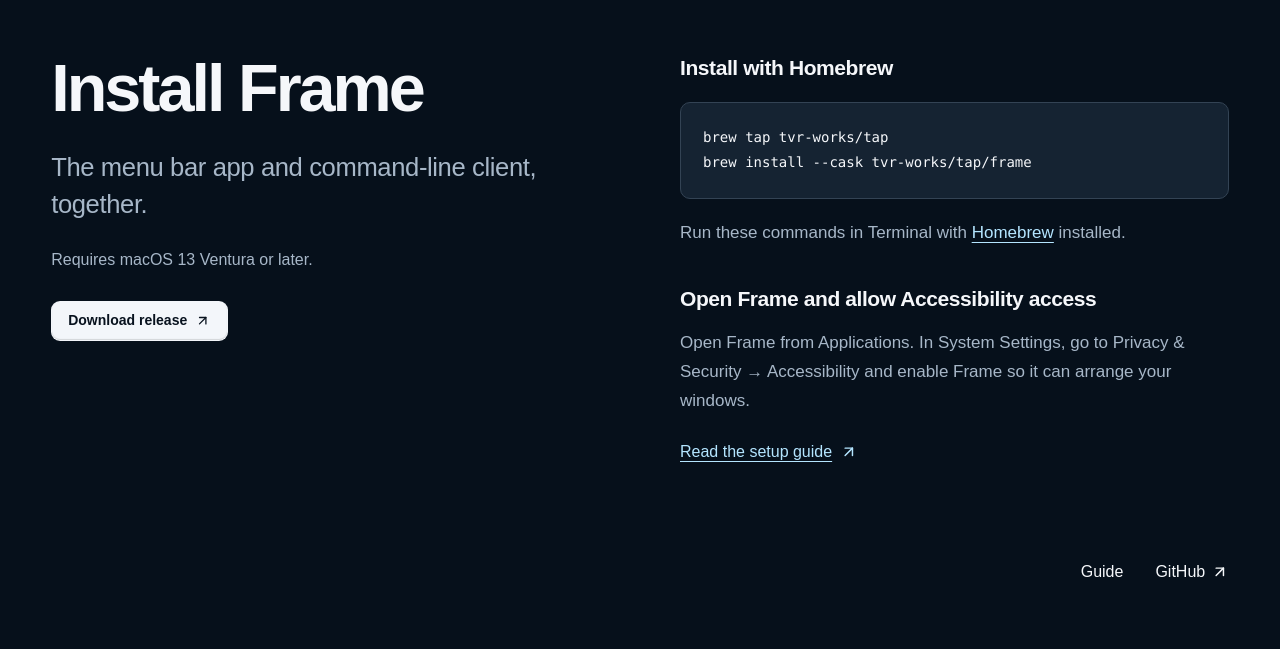
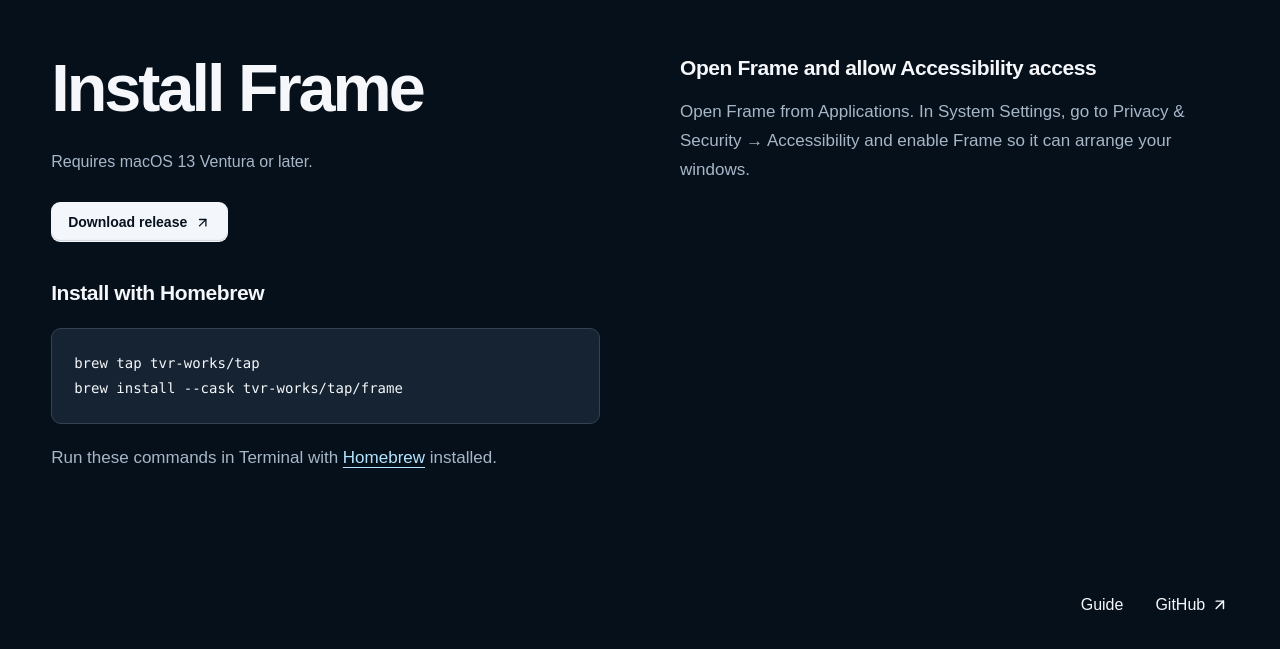
Before and after one commit to tvr-works/frame-site, a React (Vite) app: page / in a window 1280 px wide. Shown: the part 4041-4690 px from the top of the page. Built offline with nearby package versions, Linux system fonts and the light colour scheme; a web font is replaced by a local one.

Commit message:
Simplify installation copy and separate setup columns

```diff
--- a/src/components/install.tsx
+++ b/src/components/install.tsx
@@ -19,26 +19,24 @@ export function InstallSection() {
         <h2 id="install-title" className="explanation-title">
           Install Frame
         </h2>
-        <p className="explanation-lead">The menu bar app and command-line client, together.</p>
         <p className="install-requirement">Requires macOS 13 Ventura or later.</p>
         <a className={buttonVariants()} href={releaseUrl}>
           Download release <ArrowUpRight aria-hidden="true" />
         </a>
+        <div className="install-details install-homebrew">
+          <h3>Install with Homebrew</h3>
+          <InstallCommand />
+          <p>
+            Run these commands in Terminal with <a href="https://brew.sh/">Homebrew</a> installed.
+          </p>
+        </div>
       </div>
       <div className="install-details">
-        <h3>Install with Homebrew</h3>
-        <InstallCommand />
-        <p>
-          Run these commands in Terminal with <a href="https://brew.sh/">Homebrew</a> installed.
-        </p>
         <h3>Open Frame and allow Accessibility access</h3>
         <p>
           Open Frame from Applications. In System Settings, go to Privacy &amp; Security →
           Accessibility and enable Frame so it can arrange your windows.
         </p>
-        <a className="install-guide-link" href="/guide.html#first-launch">
-          Read the setup guide <ArrowUpRight aria-hidden="true" />
-        </a>
       </div>
     </section>
   );
--- a/src/styles.css
+++ b/src/styles.css
@@ -1264,9 +1264,6 @@ html {
   align-items: start;
   scroll-margin-top: 48px;
 }
-.install-section .explanation-lead {
-  font-size: clamp(20px, 2vw, 28px);
-}
 .install-requirement {
   margin: 24px 0 28px;
   color: var(--muted);
@@ -1280,7 +1277,7 @@ html {
   font-weight: 550;
   letter-spacing: -0.02em;
 }
-.install-details h3:not(:first-child) {
+.install-homebrew {
   margin-top: 36px;
 }
 .install-details p {
@@ -1301,13 +1298,11 @@ html {
   white-space: pre-wrap;
   overflow-wrap: anywhere;
 }
-.install-guide-link,
 .guide-back {
   display: inline-flex;
   align-items: center;
   gap: 8px;
 }
-.install-guide-link,
 .install-details p a {
   color: var(--accent);
   text-decoration: underline;
```
Also changed, not shown: 2 other files (tests, documents, lock files or other folders).
